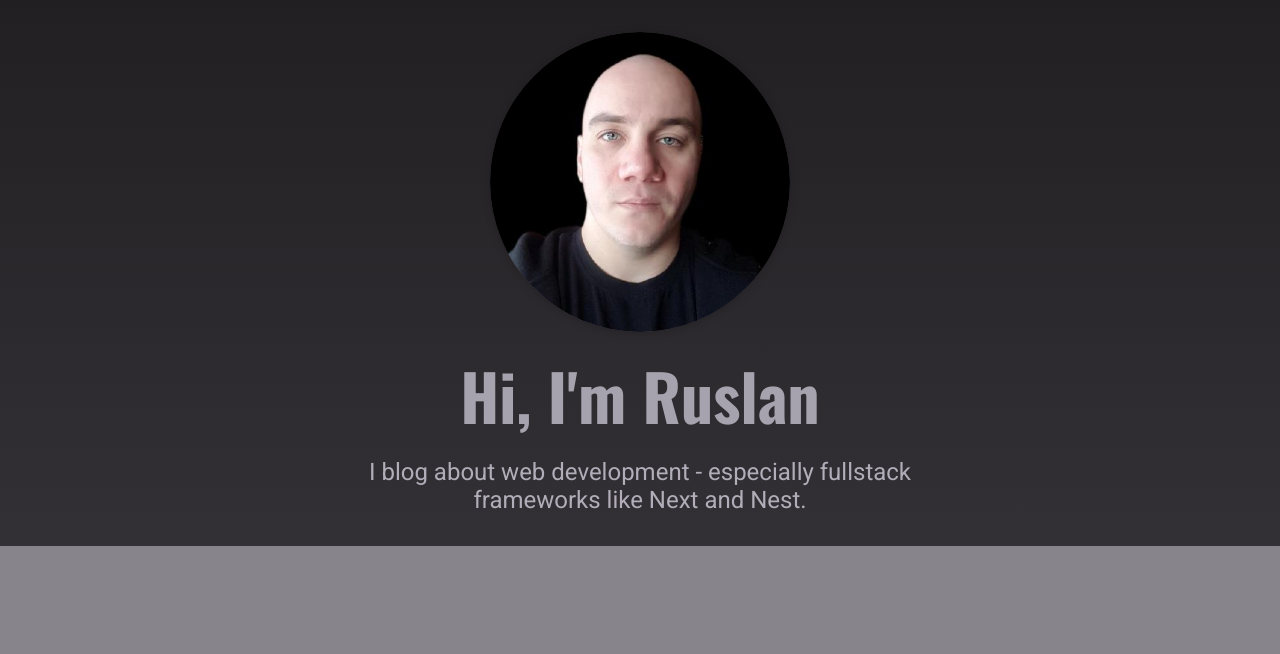
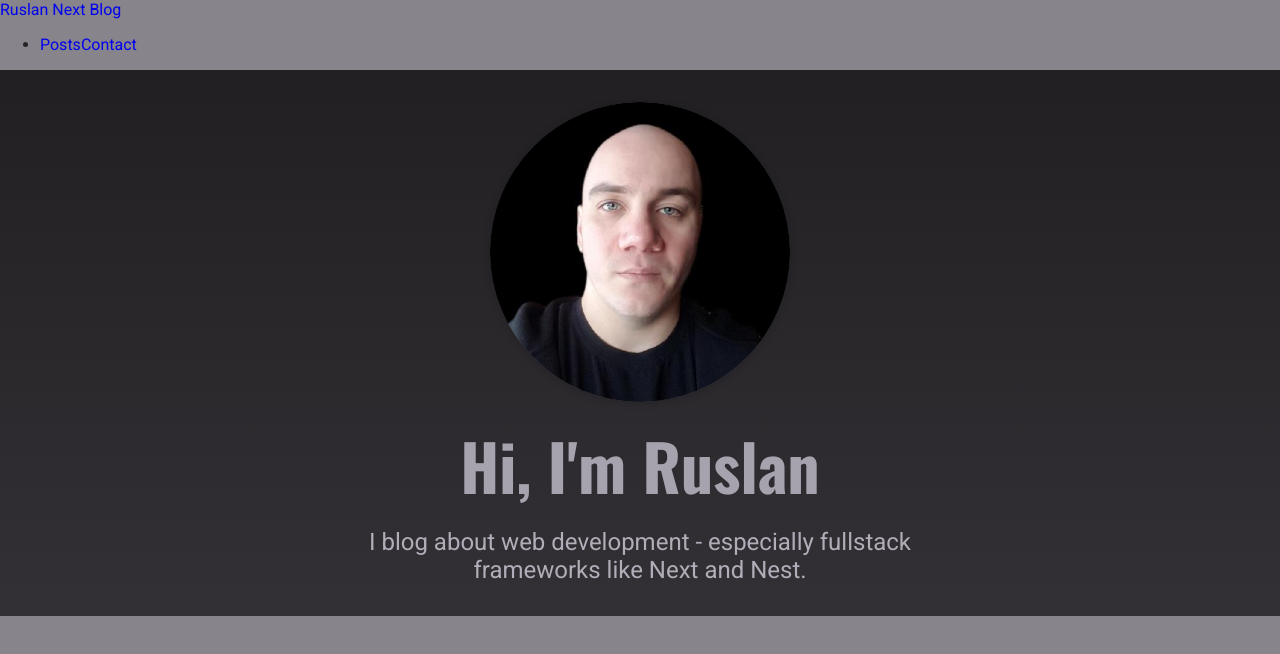
Before and after one commit to Hruchman-Ruslan/next-pages-blog-project, a Next.js app: page / in a window 1280 px wide. Shown: the top 654 px of the page. Built offline with nearby package versions, Linux system fonts and the light colour scheme.

Commit message:
feat: adding marcup layout navigation

```diff
--- /dev/null
+++ b/src/components/layout/layout.tsx
@@ -0,0 +1,14 @@
+import MainNavigation from "./main-navigation";
+
+export interface LayoutProps {
+  children: React.ReactNode;
+}
+
+export default function Layout({ children }: LayoutProps) {
+  return (
+    <>
+      <MainNavigation />
+      <main>{children}</main>
+    </>
+  );
+}
--- /dev/null
+++ b/src/components/layout/logo.tsx
@@ -0,0 +1,5 @@
+export interface LogoProps {}
+
+export default function Logo({}: LogoProps) {
+  return <div>Ruslan Next Blog</div>;
+}
--- /dev/null
+++ b/src/components/layout/main-navigation.tsx
@@ -0,0 +1,23 @@
+import Link from "next/link";
+
+import Logo from "./logo";
+
+export interface MainNavigationProps {}
+
+export default function MainNavigation({}: MainNavigationProps) {
+  return (
+    <header>
+      <Link href="/">
+        <Logo />
+      </Link>
+      <nav>
+        <ul>
+          <li>
+            <Link href="/posts">Posts</Link>
+            <Link href="/contact">Contact</Link>
+          </li>
+        </ul>
+      </nav>
+    </header>
+  );
+}
--- a/src/pages/_app.tsx
+++ b/src/pages/_app.tsx
@@ -1,7 +1,13 @@
+import Layout from "@/components/layout/layout";
+
 import "@/styles/globals.css";
 
 import type { AppProps } from "next/app";
 
 export default function App({ Component, pageProps }: AppProps) {
-  return <Component {...pageProps} />;
+  return (
+    <Layout>
+      <Component {...pageProps} />
+    </Layout>
+  );
 }
```
